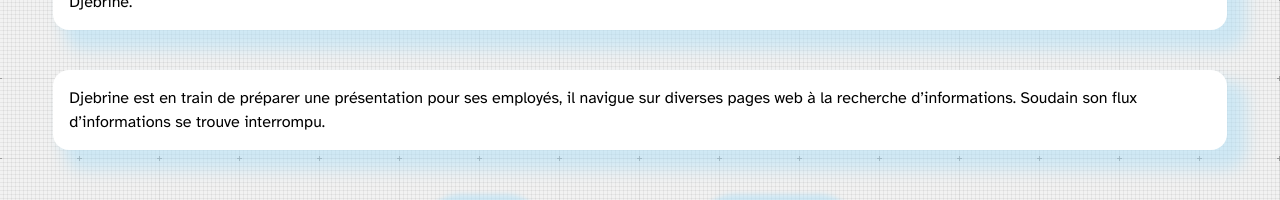
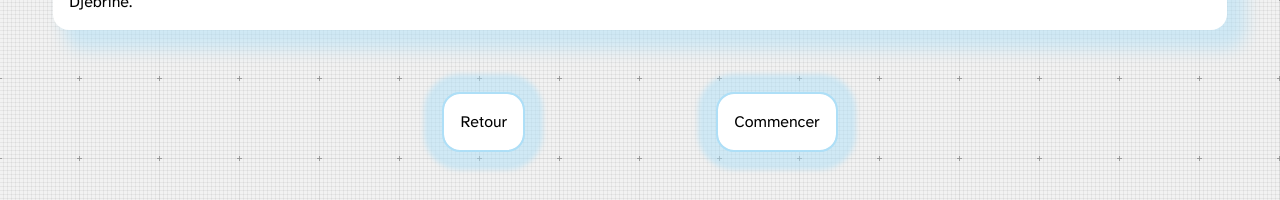
Before and after one commit to Sylvain-Lepoutre/react-bada11y, a React (Vite) app: page /persona1 in a window 1280 px wide. Shown: the part 242-442 px from the top of the page. Built offline with nearby package versions, Linux system fonts and the light colour scheme.

Commit message:
fix(personaHome.tsx): clear static text

```diff
--- a/src/routes/personaHome.tsx
+++ b/src/routes/personaHome.tsx
@@ -19,12 +19,6 @@ export const PersonaHome = ({
       <main className="mx-auto my-12 w-11/12">
         <IntroSection introContent={personaIntro} />
 
-        <Section>
-          Djebrine est en train de préparer une présentation pour ses employés,
-          il navigue sur diverses pages web à la recherche d’informations.
-          Soudain son flux d’informations se trouve interrompu.
-        </Section>
-
         <DivLink
           labelLink1="Retour"
           labelLink2="Commencer"
```
